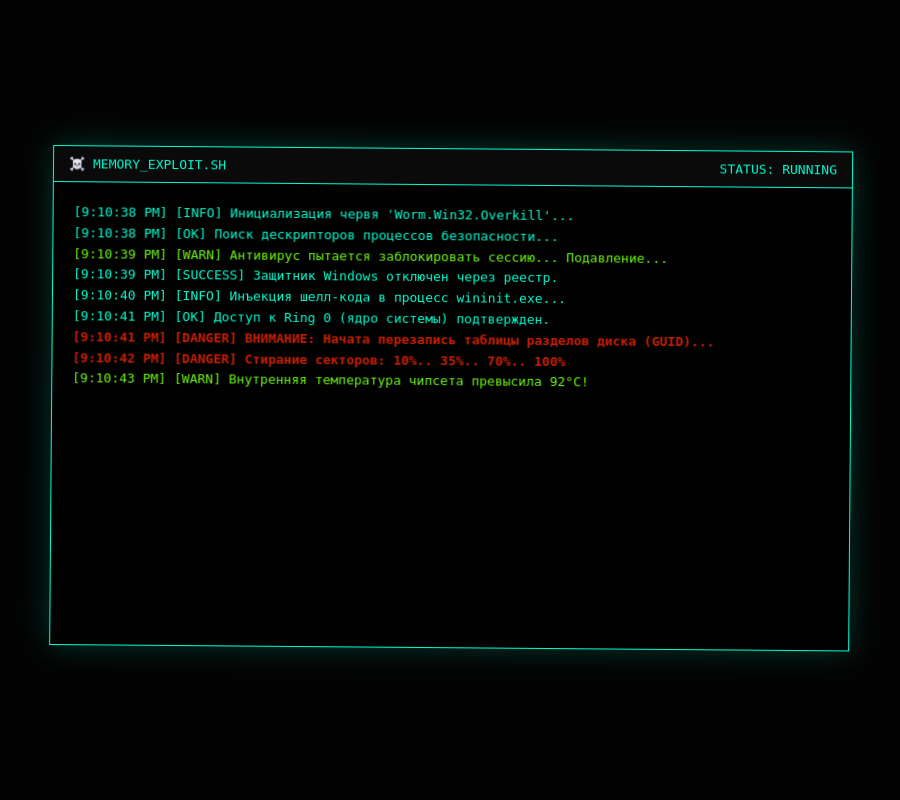
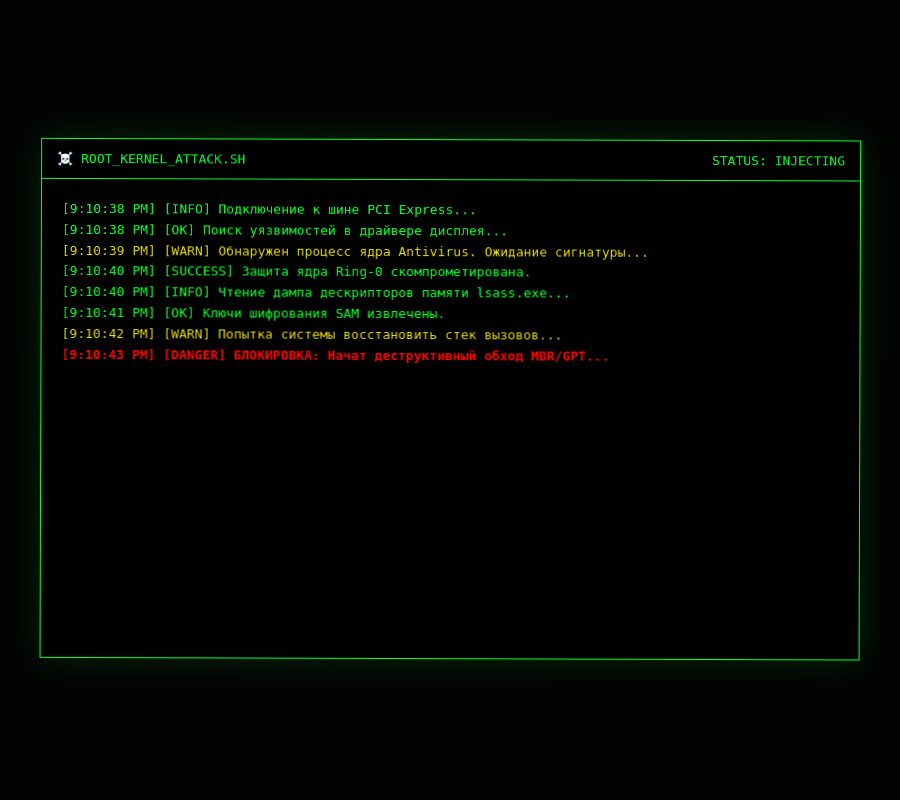
Before and after one commit to firestarraincar/ERROR, a Flask app: page / in a window 1280 px wide. Shown: the whole page, without its empty margins (188-1088 px from the left). Run offline with Flask 3, Linux system fonts and the light colour scheme.

Commit message:
Update index.html

```diff
--- a/templates/index.html
+++ b/templates/index.html
@@ -3,7 +3,7 @@
 <head>
     <meta charset="UTF-8">
     <meta name="viewport" content="width=device-width, initial-scale=1.0">
-    <title>SYSTEM MALFUNCTION</title>
+    <title>SYSTEM FATAL EXPLOIT</title>
     <style>
         * {
             box-sizing: border-box;
@@ -15,8 +15,18 @@
             width: 100%;
             height: 100%;
             overflow: hidden;
+            background-color: #000000;
+            font-family: monospace;
+        }
+
+        /* Главный контейнер, который мы целиком повернем в конце */
+        #viewport-wrapper {
+            width: 100%;
+            height: 100%;
+            position: relative;
             background-color: #020202;
-            font-family: monospace;
+            transition: transform 0.4s cubic-bezier(0.1, 0.8, 0.3, 1);
+            transform-origin: center center;
         }
 
         /* Зона взлома */
@@ -33,18 +43,18 @@
         /* Консоль */
         .hacker-console {
             width: 90%;
-            max-width: 800px;
-            height: 500px;
-            background: rgba(0, 0, 0, 0.95);
+            max-width: 820px;
+            height: 520px;
+            background: rgba(0, 0, 0, 0.96);
             border: 1px solid #00ff33;
-            box-shadow: 0 0 30px rgba(0, 255, 51, 0.2);
+            box-shadow: 0 0 35px rgba(0, 255, 51, 0.15);
             display: flex;
             flex-direction: column;
         }
 
         .console-header {
-            background: #0a0a0a;
-            padding: 10px 15px;
+            background: #080808;
+            padding: 12px 15px;
             border-bottom: 1px solid #00ff33;
             color: #00ff33;
             display: flex;
@@ -66,35 +76,35 @@
         .ln-warn { color: #ffcc00; }
         .ln-danger { color: #ff0033; font-weight: bold; }
 
-        /* Визуальный перекос экрана (эффект вируса) */
+        /* Жесткая тряска экрана */
         .virus-glitch {
-            animation: screen-shake 0.15s infinite alternate;
+            animation: screen-shake 0.1s infinite alternate;
         }
 
         @keyframes screen-shake {
-            0% { transform: translate(1px, 1px) rotate(0deg); filter: hue-rotate(0deg); }
-            100% { transform: translate(-1px, -2px) rotate(0.5deg); filter: hue-rotate(45deg); }
+            0% { transform: translate(2px, 1px) rotate(0deg); filter: contrast(120%); }
+            100% { transform: translate(-2px, -1px) rotate(0.2deg); filter: contrast(150%) hue-rotate(10deg); }
         }
 
-        /* Скрытый оверлей смерти железа */
+        /* Аппаратная вспышка */
         .hardware-dead {
-            position: fixed;
+            position: absolute;
             top: 0; left: 0; width: 100%; height: 100%;
             background: #fff;
             z-index: 99;
             opacity: 0;
             pointer-events: none;
-            transition: opacity 0.1s ease;
+            transition: opacity 0.08s ease;
         }
 
-        /* Тот самый реалистичный экран выключения с МНОЖЕСТВОМ кружочков по кругу */
+        /* Экран выключения */
         .classic-shutdown {
-            position: fixed;
+            position: absolute;
             top: 0;
             left: 0;
             width: 100%;
             height: 100%;
-            background-color: #004b7e; /* Насыщенный глубокий Windows-синий */
+            background-color: #004b7e;
             z-index: 100;
             display: none;
             flex-direction: column;
@@ -106,7 +116,7 @@
             user-select: none;
         }
 
-        /* Круг из множества медленных точек */
+        /* Круг из 12 точек */
         .dots-circle {
             position: relative;
             width: 60px;
@@ -126,7 +136,6 @@
             animation: slow-fade-orbit 2.4s infinite linear;
         }
 
-        /* Создаем 12 точек, расположенных по кругу */
         .circle-dot:nth-child(1) { transform: rotate(0deg); animation-delay: 0s; }
         .circle-dot:nth-child(2) { transform: rotate(30deg); animation-delay: 0.2s; }
         .circle-dot:nth-child(3) { transform: rotate(60deg); animation-delay: 0.4s; }
@@ -142,7 +151,7 @@
 
         @keyframes slow-fade-orbit {
             0% { opacity: 1; }
-            50% { opacity: 0.2; }
+            50% { opacity: 0.15; }
             100% { opacity: 1; }
         }
 
@@ -151,60 +160,65 @@
             font-weight: 300;
             letter-spacing: 0.5px;
         }
+
+        /* Класс для полной остановки анимаций при зависании */
+        .frozen-glitch * {
+            animation-play-state: paused !important;
+            transition: none !important;
+        }
     </style>
 </head>
 <body>
 
+    <!-- Вся картинка внутри этого вращаемого слоя, а под ним — чистый черный фон body -->
+    <div id="viewport-wrapper">
         <div class="hardware-dead" id="flash"></div>
 
         <div class="stage" id="mainStage">
             <div class="hacker-console" id="consoleWindow">
                 <div class="console-header">
-                <span>☠️ MEMORY_EXPLOIT.SH</span>
-                <span>STATUS: RUNNING</span>
+                    <span>☠️ ROOT_KERNEL_ATTACK.SH</span>
+                    <span>STATUS: INJECTING</span>
                 </div>
                 <div class="console-body" id="logs"></div>
             </div>
         </div>
 
-    <!-- Реалистичный экран медленного циклического выключения -->
         <div class="classic-shutdown" id="shutdownScreen">
-        <div class="dots-circle">
-            <div class="circle-dot"></div>
-            <div class="circle-dot"></div>
-            <div class="circle-dot"></div>
-            <div class="circle-dot"></div>
-            <div class="circle-dot"></div>
-            <div class="circle-dot"></div>
-            <div class="circle-dot"></div>
-            <div class="circle-dot"></div>
-            <div class="circle-dot"></div>
-            <div class="circle-dot"></div>
-            <div class="circle-dot"></div>
-            <div class="circle-dot"></div>
+            <div class="dots-circle" id="loaderCircle">
+                <div class="circle-dot"></div><div class="circle-dot"></div>
+                <div class="circle-dot"></div><div class="circle-dot"></div>
+                <div class="circle-dot"></div><div class="circle-dot"></div>
+                <div class="circle-dot"></div><div class="circle-dot"></div>
+                <div class="circle-dot"></div><div class="circle-dot"></div>
+                <div class="circle-dot"></div><div class="circle-dot"></div>
             </div>
             <div class="shutdown-label">Выключение</div>
         </div>
+    </div>
 
     <script>
+        const wrapper = document.getElementById('viewport-wrapper');
         const logsContainer = document.getElementById('logs');
         const consoleWindow = document.getElementById('consoleWindow');
         const shutdownScreen = document.getElementById('shutdownScreen');
         const flash = document.getElementById('flash');
 
         const attackSteps = [
-            { t: "[INFO] Инициализация червя 'Worm.Win32.Overkill'...", type: 'ln-info' },
-            { t: "[OK] Поиск дескрипторов процессов безопасности...", type: 'ln-info' },
-            { t: "[WARN] Антивирус пытается заблокировать сессию... Подавление...", type: 'ln-warn' },
-            { t: "[SUCCESS] Защитник Windows отключен через реестр.", type: 'ln-info' },
-            { t: "[INFO] Инъекция шелл-кода в процесс wininit.exe...", type: 'ln-info' },
-            { t: "[OK] Доступ к Ring 0 (ядро системы) подтвержден.", type: 'ln-info' },
-            { t: "[DANGER] ВНИМАНИЕ: Начата перезапись таблицы разделов диска (GUID)...", type: 'ln-danger' },
-            { t: "[DANGER] Стирание секторов: 10%.. 35%.. 70%.. 100%", type: 'ln-danger' },
-            { t: "[WARN] Внутренняя температура чипсета превысила 92°C!", type: 'ln-warn' },
-            { t: "[INFO] Перехват шины управления питанием ACPI...", type: 'ln-info' },
-            { t: "[DANGER] Отправка принудительного сигнала отключения ACPI_STATE_S5...", type: 'ln-danger' },
-            { t: "[CRITICAL FAILURE] Сбой питания. Система уничтожена.", type: 'ln-danger' }
+            { t: "[INFO] Подключение к шине PCI Express...", type: 'ln-info' },
+            { t: "[OK] Поиск уязвимостей в драйвере дисплея...", type: 'ln-info' },
+            { t: "[WARN] Обнаружен процесс ядра Antivirus. Ожидание сигнатуры...", type: 'ln-warn' },
+            { t: "[SUCCESS] Защита ядра Ring-0 скомпрометирована.", type: 'ln-info' },
+            { t: "[INFO] Чтение дампа дескрипторов памяти lsass.exe...", type: 'ln-info' },
+            { t: "[OK] Ключи шифрования SAM извлечены.", type: 'ln-info' },
+            { t: "[WARN] Попытка системы восстановить стек вызовов...", type: 'ln-warn' },
+            { t: "[DANGER] БЛОКИРОВКА: Начат деструктивный обход MBR/GPT...", type: 'ln-danger' },
+            { t: "[DANGER] Перезапись секторов хранения данных: 12%.. 44%.. 89%..", type: 'ln-danger' },
+            { t: "[OK] Таблица разделов уничтожена.", type: 'ln-info' },
+            { t: "[WARN] Перегрев кристалла процессора! Текущая: 94°C", type: 'ln-warn' },
+            { t: "[INFO] Принудительная отправка ACPI-пакета S5 (Shutdown)...", type: 'ln-info' },
+            { t: "[DANGER] Аппаратное прерывание BIOS INT 15h вызвано.", type: 'ln-danger' },
+            { t: "[CRITICAL] Потеря контроля питания материнской платы.", type: 'ln-danger' }
         ];
 
         let currentStep = 0;
@@ -218,30 +232,34 @@
                 logsContainer.appendChild(p);
                 logsContainer.scrollTop = logsContainer.scrollHeight;
 
-                // Ближе к концу вирус начинает ломать экран
-                if (currentStep === 6) {
+                if (currentStep === 7) {
                     consoleWindow.classList.add('virus-glitch');
                 }
 
                 currentStep++;
-                // Случайная реалистичная задержка между шагами
-                setTimeout(printLog, Math.random() * 600 + 400);
+                setTimeout(printLog, Math.random() * 700 + 500);
             } else {
-                // ФИНАЛЬНЫЙ АККОРД: Короткая белая вспышка, как при аппаратном сбое питания
                 flash.style.opacity = '1';
 
                 setTimeout(() => {
-                    // Прячем старую консоль
                     document.getElementById('mainStage').style.display = 'none';
                     flash.style.opacity = '0';
+                    shutdownScreen.style.display = 'flex';
 
-                    // Показываем тот самый чистый, медленный экран завершения работы
-                    shutdownScreen.style.display = 'flex';
-                }, 250);
+                    setTimeout(() => {
+                        wrapper.style.transform = "rotate(43deg) scale(0.85)";
+
+                        setTimeout(() => {
+                            document.body.classList.add('frozen-glitch');
+                            wrapper.classList.add('frozen-glitch');
+                        }, 50);
+
+                    }, 4000);
+
+                }, 200);
             }
         }
 
-        // Запуск вирусной цепочки через 1 секунду после открытия сайта
         setTimeout(printLog, 1000);
     </script>
 </body>
```
Lines whose indentation alone changed are shown as unchanged.
